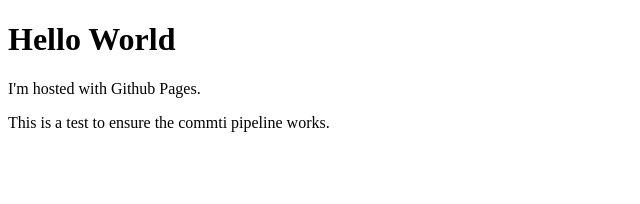
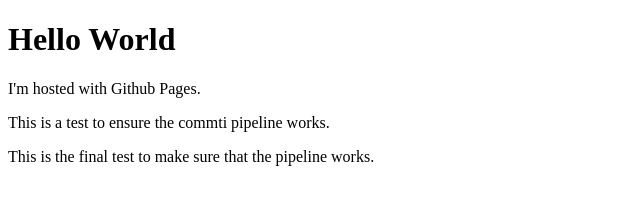
Before and after one commit to atulyav97/atulyav97.github.io, a plain HTML site: page index.html in a window 1280 px wide. Shown: the whole page, without its empty margins (0-640 px from the left). Drawn offline with Linux system fonts and the light colour scheme.

Commit message:
Final pipeline test

```diff
--- a/index.html
+++ b/index.html
@@ -4,5 +4,6 @@
 <h1>Hello World</h1>
 <p>I'm hosted with Github Pages.</p>
 <p>This is a test to ensure the commti pipeline works.</p>
+<p>This is the final test to make sure that the pipeline works.</p>
 </body>
 </html>
```
